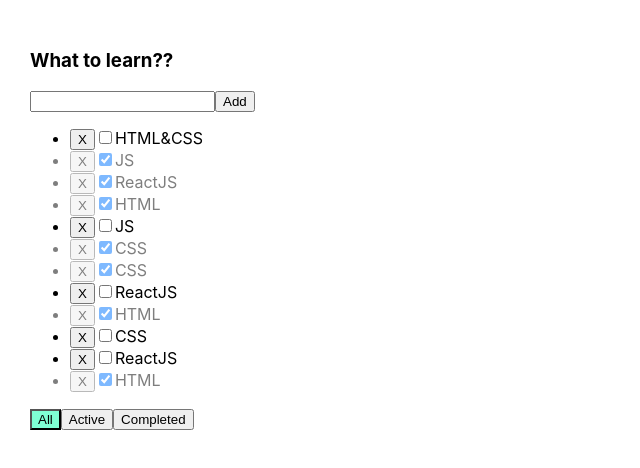
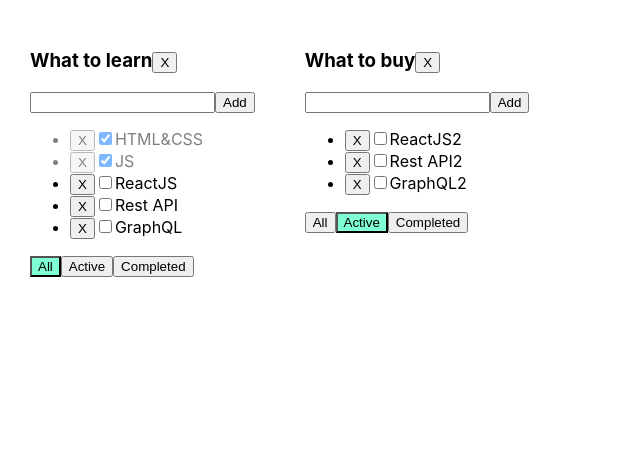
Before and after one commit to denbarabraza/Todolist, a React (Create React App) app: page / in a window 1280 px wide. Shown: the top 468 px of the page, without its empty margins (0-640 px from the left). Built offline with nearby package versions, Linux system fonts and the light colour scheme.

Commit message:
Tuesday_01

```diff
--- a/src/App.tsx
+++ b/src/App.tsx
@@ -4,69 +4,97 @@ import {v1} from "uuid";
 import {Todolist} from "./Todolist";
 
 export type FilteredType='All'|'Active'|'Completed'
+export type TodolistsType = {
+    id: string
+    title: string
+    filter: FilteredType
+};
 
 function App() {
 
-    const [tasks, setTask]=useState([
-        {id: v1(), title: "HTML&CSS", isDone: false},
+    let todolistID1=v1();
+    let todolistID2=v1();
+
+    let [todolists, setTodolists] = useState<Array<TodolistsType>>([
+        {id: todolistID1, title: 'What to learn', filter: 'All'},
+        {id: todolistID2, title: 'What to buy', filter: 'Active'},
+    ])
+
+    let [tasks, setTasks] = useState({
+        [todolistID1]:[
+            {id: v1(), title: "HTML&CSS", isDone: true},
             {id: v1(), title: "JS", isDone: true},
-        {id: v1(), title: "ReactJS", isDone: true},
-        {id: v1(), title: "HTML", isDone: true},
-        {id: v1(), title: "JS", isDone: false},
-        {id: v1(), title: "CSS", isDone: true},
-        {id: v1(), title: "CSS", isDone: true},
             {id: v1(), title: "ReactJS", isDone: false},
-        {id: v1(), title: "HTML", isDone: true},
-        {id: v1(), title: "CSS", isDone: false},
-        {id: v1(), title: "ReactJS", isDone: false},
-        {id: v1(), title: "HTML", isDone: true}
-    ])
-    const [filter, setFilter]=useState<FilteredType>('All')
+            {id: v1(), title: "Rest API", isDone: false},
+            {id: v1(), title: "GraphQL", isDone: false},
+        ],
+        [todolistID2]:[
+            {id: v1(), title: "HTML&CSS2", isDone: true},
+            {id: v1(), title: "JS2", isDone: true},
+            {id: v1(), title: "ReactJS2", isDone: false},
+            {id: v1(), title: "Rest API2", isDone: false},
+            {id: v1(), title: "GraphQL2", isDone: false},
+        ]
+    });
 
     //Удаление таски
-    const removeTask=(id:string)=>{
-        let afterRemTask = tasks.filter(el=>el.id!==id)
-        setTask(afterRemTask)
+    const removeTask=(todolistsID:string, taskID:string)=>{
+        setTasks({...tasks, [todolistsID]:tasks[todolistsID].filter(el=>el.id!==taskID)})
     }
 
     //Фильтр таски
-    const filteredTask=(v:FilteredType)=>{
-        setFilter(v)
-    }
-    let afterFilter = tasks
-    if(filter==='Active'){
-        afterFilter=tasks.filter((el)=>!el.isDone)
-    }
-    if(filter==='Completed'){
-        afterFilter=tasks.filter((el)=>el.isDone)
+    const filteredTask=(todolistsID:string, v:FilteredType)=>{
+        setTodolists(todolists.map((el)=>el.id===todolistsID ? {...el, filter:v}:el))
     }
 
     //Добавление таски
-    const addTasks=(title:string)=>{
+    const addTasks=(todolistsID:string, title:string)=>{
         let newTask={
             id: v1(),
             title: title,
             isDone: true
         }
-        setTask([newTask,...tasks])
+        setTasks({...tasks, [todolistsID]:[newTask,...tasks[todolistsID]]})
     }
 
     //Изменение значения checked
-    const changeTaskStatus=(taskID: string, isDone: boolean)=>{
-        setTask(tasks.map(e=>e.id===taskID ? {...e, isDone: isDone}: e))
+    const changeTaskStatus=(todolistsID:string,taskID: string, isDone: boolean)=>{
+    setTasks({...tasks, [todolistsID]: tasks[todolistsID].map(el=>el.id===taskID ? {...el, isDone:isDone}:el)})
+    }
+
+    // Удаление Todolista
+    const removeTodolist=(todolistsID:string)=>{
+        setTodolists(todolists.filter(el=>el.id!==todolistsID))
+        delete tasks[todolistsID]
     }
 
     return (
         <div className="App">
+            {todolists.map((e)=>{
+
+                let afterFilter = tasks[e.id]
+                if(e.filter==='Active'){
+                    afterFilter=tasks[e.id].filter((el)=>!el.isDone)
+                }
+                if(e.filter==='Completed'){
+                    afterFilter=tasks[e.id].filter((el)=>el.isDone)
+                }
+
+                return(
                     <Todolist
-                title={"What to learn??"}
+                        key={e.id}
+                        todolistsID={e.id}
+                        title={e.title}
                         tasks={afterFilter}
                         removeTask={removeTask}
                         filteredTask={filteredTask}
                         addTasks={addTasks}
                         changeTaskStatus={changeTaskStatus}
-                filter={filter}
+                        filter={e.filter}
+                        removeTodolist={removeTodolist}
                     />
+                )
+            })}
         </div>
     );
 }
--- a/src/Todolist.tsx
+++ b/src/Todolist.tsx
@@ -9,12 +9,14 @@ type TasksPropsType = {
 }
 type TodolistPropsType = {
     title: string
+    todolistsID:string
     tasks: Array<TasksPropsType>
-    removeTask: (id: string) => void
-    filteredTask: (v: FilteredType) => void
-    addTasks: (title: string) => void
-    changeTaskStatus: (taskID: string, isDone: boolean) => void
+    removeTask: (todolistsID:string, taskID: string) => void
+    filteredTask: (todolistsID:string, v: FilteredType) => void
+    addTasks: (todolistsID:string ,title: string) => void
+    changeTaskStatus: (todolistsID:string,taskID: string, isDone: boolean) => void
     filter: FilteredType
+    removeTodolist:(todolistsID:string)=>void
 }
 
 export const Todolist: React.FC<TodolistPropsType> = (props) => {
@@ -35,25 +37,32 @@ export const Todolist: React.FC<TodolistPropsType> = (props) => {
     }
     const onClickHandler = () => {
         if (newTask.trim()) {
-            props.addTasks(newTask.trim())
+            props.addTasks(props.todolistsID,newTask.trim())
             setNewTask('')
         } else {
             setError('Title is required')
         }
     }
     const remTaskHandler = (elID: string) => {
-        props.removeTask(elID)
+        props.removeTask(props.todolistsID,elID)
     }
     const filterTsarTasksHandler = (v: FilteredType) => {
-        props.filteredTask(v)
+        props.filteredTask(props.todolistsID, v)
     }
     const onChangeStatus = (tID: string, isDone: boolean) => {
-        props.changeTaskStatus(tID, isDone)
+        props.changeTaskStatus(props.todolistsID,tID, isDone)
+    }
+
+    const onClickRemoveTodolistHandler=()=>{
+        props.removeTodolist(props.todolistsID)
     }
 
     return (
         <div>
-            <h3>{props.title}</h3>
+            <h3>
+                {props.title}
+                <button onClick={onClickRemoveTodolistHandler}> X </button>
+            </h3>
             <div>
                 <input
                     value={newTask}
```
Lines whose indentation alone changed are shown as unchanged.
